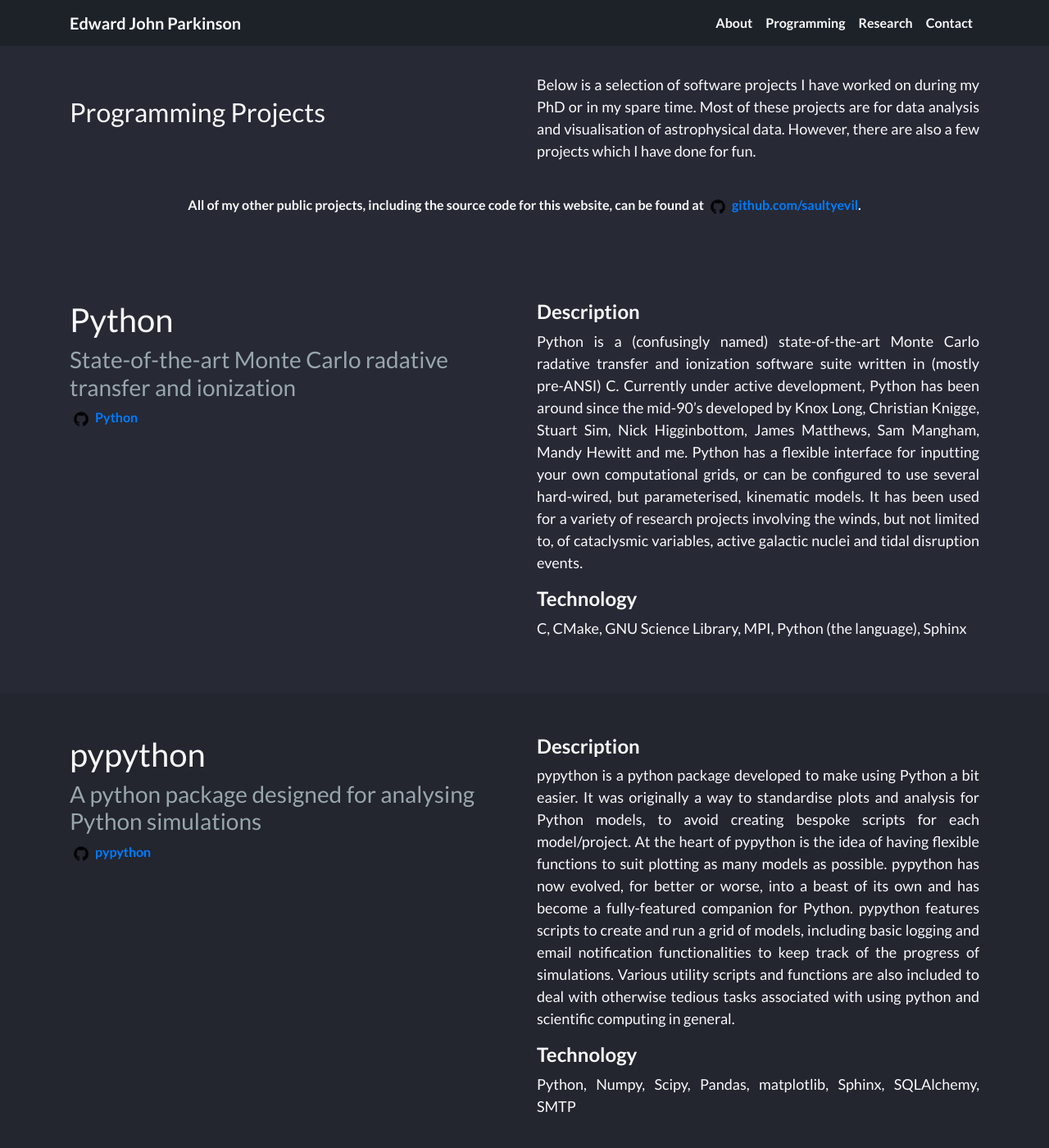
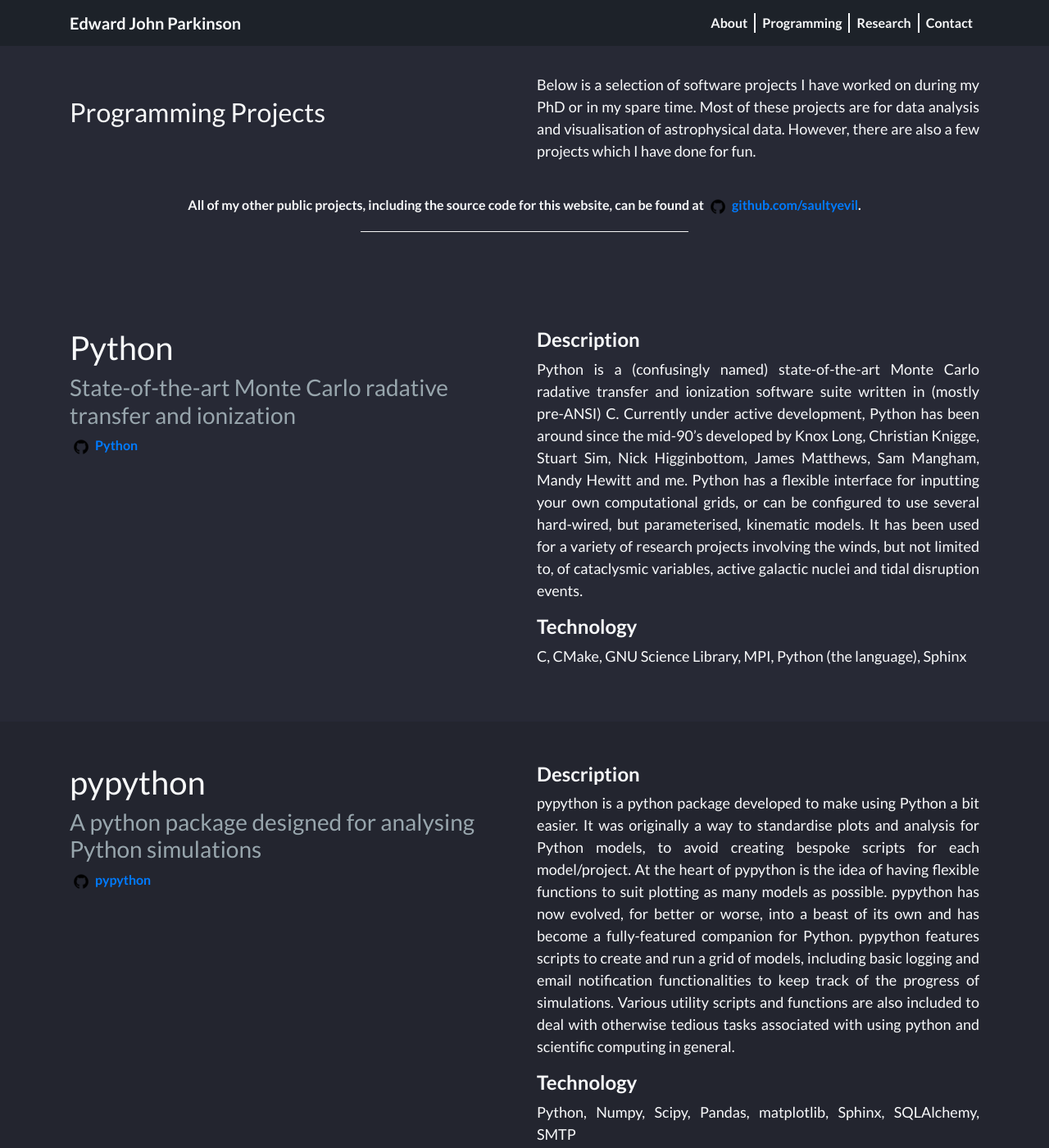
Before and after one commit to saultyevil/saultyevil.github.io, a Jekyll site: the page built from programming.md, in a window 1280 px wide and 1400 px high. Shown: the whole window at 82% size. Built offline with Jekyll 4.4.1, drawn with Linux system fonts in a browser that asks for light colours.

Commit message:
Updating images and layout

```diff
--- a/_includes/intro.html
+++ b/_includes/intro.html
@@ -20,6 +20,7 @@
 								<a href="../edward_parkinson_cv_original.pdf" class="btn btn-dark">CV</a>
 							</li>
 						</ul>
+						<hr class="intro-divider">
 					</div>
 				</div>
 			</div>
--- a/_includes/programming.html
+++ b/_includes/programming.html
@@ -21,6 +21,7 @@
             However, there are also a few projects which I have done for fun.
           </p>
         </div>
+
         <div class="col-md-12 text-center">
           <br>
           All of my other public projects, including the source code for this
@@ -28,6 +29,7 @@
           <img src="../img/github.png" alt="drawing" width="28" />
           <a href="https://github.com/saultyevil">github.com/saultyevil</a>.
         </div>
+        <hr class="intro-divider">
       </div>
     </div>
   </div>
--- a/_includes/research.html
+++ b/_includes/research.html
@@ -30,6 +30,7 @@
           <img src="https://upload.wikimedia.org/wikipedia/commons/thumb/0/06/ORCID_iD.svg/768px-ORCID_iD.svg.png" alt="drawing" width="20">
           <a href="https://orcid.org/0000-0003-3902-052X">ORCID</a>.
         </div>
+        <hr class="intro-divider">
       </div>
     </div>
   </div>
--- a/css/landing-page.css
+++ b/css/landing-page.css
@@ -203,3 +203,12 @@ p.copyright {
     display: flex;
     align-items: center;
 }
+
+@media only screen and (min-width: 960px) {
+  .navbar .navbar-nav .nav-item .nav-link {
+    padding: 0 0.5em;
+  }
+  .navbar .navbar-nav .nav-item:not(:last-child) .nav-link {
+    border-right: 2px solid #f8f9fa!important;
+  }
+}
```
Also changed, not shown: _includes/about.html (+5 -2 lines), 4 other files.
